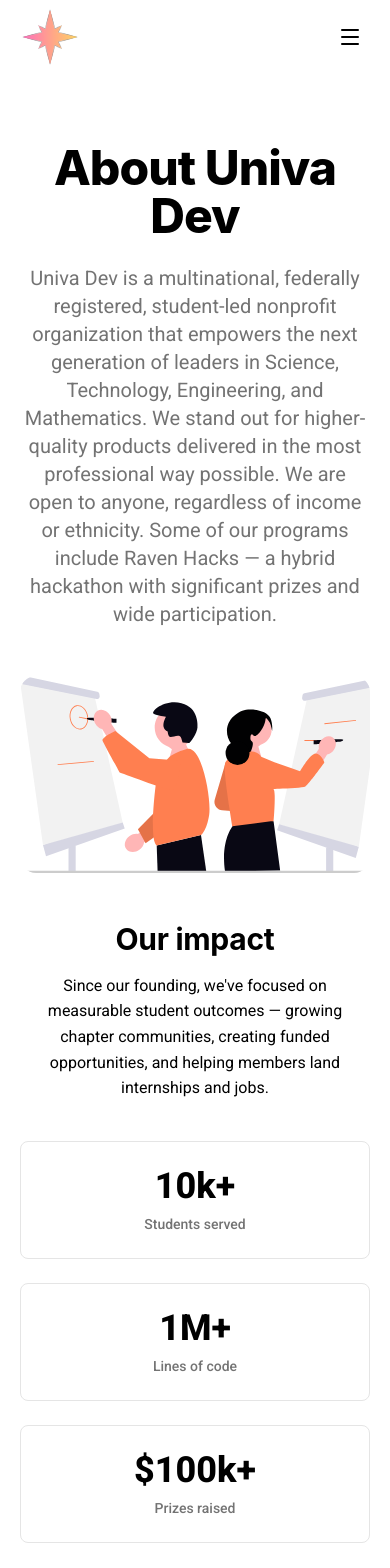
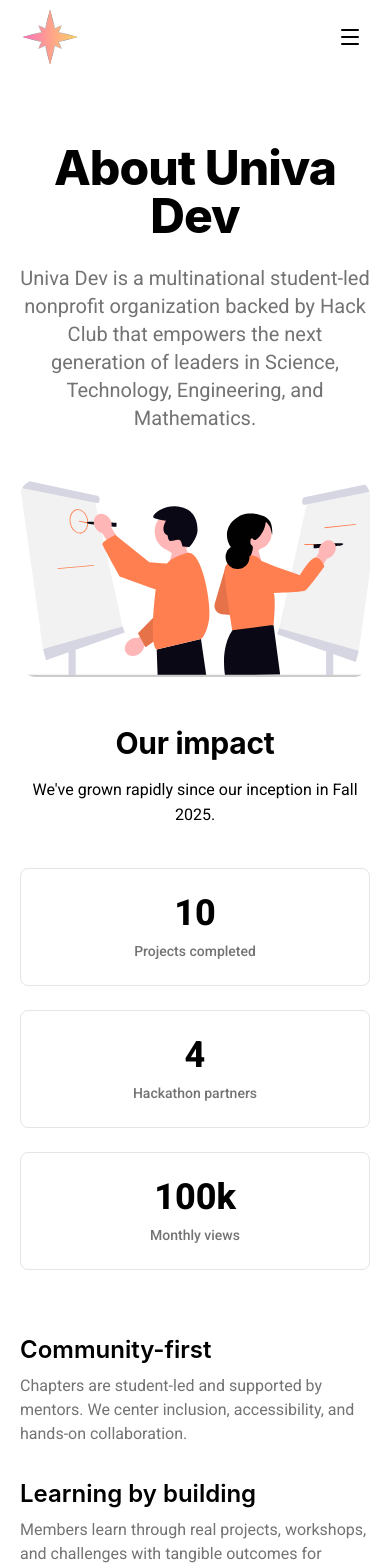
Before and after one commit to univadev/univadev.com, a Next.js app: page /about in a window 390 px wide. Shown: the top 1568 px of the page. Built offline with nearby package versions, Linux system fonts and the light colour scheme; a web font is replaced by a local one.

Commit message:
form works

```diff
--- a/src/app/about/page.tsx
+++ b/src/app/about/page.tsx
@@ -4,9 +4,9 @@
 import Image from "next/image";
 
 const metrics = [
-  { label: "Students served", value: "10k+" },
-  { label: "Lines of code", value: "1M+" },
-  { label: "Prizes raised", value: "$100k+" },
+  { label: "Projects completed", value: "10" },
+  { label: "Hackathon partners", value: "4" },
+  { label: "Monthly views", value: "100k" },
 ];
 
 export default function About() {
@@ -19,13 +19,9 @@
             About Univa Dev
           </h1>
           <p className="max-w-3xl mx-auto text-xl text-center text-muted-foreground mb-6">
-            Univa Dev is a multinational, federally registered, student-led
-            nonprofit organization that empowers the next generation of leaders
-            in Science, Technology, Engineering, and Mathematics. We stand out
-            for higher-quality products delivered in the most professional way
-            possible. We are open to anyone, regardless of income or ethnicity.
-            Some of our programs include Raven Hacks — a hybrid hackathon with
-            significant prizes and wide participation.
+            Univa Dev is a multinational student-led
+            nonprofit organization backed by Hack Club that empowers the next generation of leaders
+            in Science, Technology, Engineering, and Mathematics.
           </p>
 
           {/* Responsive Image */}
@@ -46,9 +42,7 @@
             Our impact
           </h2>
           <p className="text-center max-w-2xl mx-auto mb-10">
-            Since our founding, we've focused on measurable student outcomes —
-            growing chapter communities, creating funded opportunities, and
-            helping members land internships and jobs.
+            We've grown rapidly since our inception in Fall 2025.
           </p>
 
           <div className="grid grid-cols-1 sm:grid-cols-3 gap-6 max-w-4xl mx-auto mb-16">
--- /dev/null
+++ b/src/components/forms/email-signup-form.tsx
@@ -0,0 +1,82 @@
+"use client";
+
+import * as React from "react";
+
+type EmailSignupFormRenderProps = {
+  emailValue: string;
+  setEmailValue: (value: string) => void;
+  inputName: string;
+};
+
+type EmailSignupFormProps = {
+  className?: string;
+  children: (props: EmailSignupFormRenderProps) => React.ReactNode;
+};
+
+const GOOGLE_FORMS_ACTION =
+  "https://docs.google.com/forms/d/e/1FAIpQLScvPKpEypkWjSk1VSJfEiDnmejWpgTRUBFaWQzFQS8xhPNeGg/formResponse";
+const GOOGLE_FORMS_EMAIL_FIELD = "entry.99358177";
+
+export default function EmailSignupForm({
+  className,
+  children,
+}: EmailSignupFormProps) {
+  const iframeName = React.useId().replaceAll(":", "");
+  const [isSuccessOpen, setIsSuccessOpen] = React.useState(false);
+  const [emailValue, setEmailValue] = React.useState("");
+
+  return (
+    <>
+      <form
+        action={GOOGLE_FORMS_ACTION}
+        method="POST"
+        target={iframeName}
+        onSubmit={() => {
+          // Optimistic success (can't reliably confirm cross-origin response).
+          setIsSuccessOpen(true);
+          setEmailValue("");
+        }}
+        className={className}
+      >
+        {children({
+          emailValue,
+          setEmailValue,
+          inputName: GOOGLE_FORMS_EMAIL_FIELD,
+        })}
+      </form>
+
+      <iframe name={iframeName} style={{ display: "none" }} />
+
+      {isSuccessOpen && (
+        <div
+          className="fixed inset-0 z-[100] flex items-center justify-center p-4"
+          role="dialog"
+          aria-modal="true"
+          aria-label="Subscription success"
+        >
+          <button
+            type="button"
+            className="absolute inset-0 bg-black/50"
+            onClick={() => setIsSuccessOpen(false)}
+            aria-label="Close"
+          />
+          <div className="relative w-full max-w-sm rounded-2xl bg-white p-6 shadow-xl">
+            <div className="text-center">
+              <div className="text-2xl font-bold text-black">Success</div>
+              <p className="mt-2 text-sm text-gray-600">
+                You&apos;re subscribed.
+              </p>
+              <button
+                type="button"
+                className="mt-6 inline-flex w-full items-center justify-center rounded-full bg-black px-6 py-3 text-base font-semibold text-white hover:bg-neutral-800"
+                onClick={() => setIsSuccessOpen(false)}
+              >
+                Close
+              </button>
+            </div>
+          </div>
+        </div>
+      )}
+    </>
+  );
+}
--- a/src/components/sections/bank-anywhere.tsx
+++ b/src/components/sections/bank-anywhere.tsx
@@ -4,19 +4,19 @@
 const features = [
   {
     icon: <Trophy className="w-full h-full text-[#ff7f50]" />,
-    text: "$100k+ in prizes awarded",
+    text: "4 hackathon partners",
   },
   {
     icon: <Users className="w-full h-full text-[#ff7f50]" />,
-    text: "1,000+ active members",
+    text: "100k monthly views",
   },
   {
     icon: <Code className="w-full h-full text-[#ff7f50]" />,
-    text: "1M+ lines of code written",
+    text: "10 software projects completed",
   },
   {
     icon: <Globe className="w-full h-full text-[#ff7f50]" />,
-    text: "10+ countries represented",
+    text: "5 continents represented",
   },
 ];
 
--- a/src/components/sections/final-cta.tsx
+++ b/src/components/sections/final-cta.tsx
@@ -1,6 +1,6 @@
 "use client";
 
-import { Input } from "@/components/ui/input";
+import EmailSignupForm from "@/components/forms/email-signup-form";
 
 const FinalCta = () => {
   return (
@@ -25,11 +25,17 @@
             </p>
           </div>
           <div className="col-span-full md:col-start-8 md:col-span-5 flex flex-col gap-4">
-            <form className="flex flex-col sm:flex-row items-center gap-4 sm:gap-0">
-              <Input
-                type="tel"
+            <EmailSignupForm className="flex flex-col sm:flex-row items-center gap-4 sm:gap-0">
+              {({ emailValue, setEmailValue, inputName }) => (
+                <>
+                  <input
+                    type="email"
+                    name={inputName}
+                    required
                     placeholder="Enter your email"
-                className="bg-white text-black placeholder:text-gray-500 rounded-full pl-5 h-[58px] w-full sm:mr-4 border-none ring-offset-black focus-visible:ring-2 focus-visible:ring-white"
+                    value={emailValue}
+                    onChange={(e) => setEmailValue(e.target.value)}
+                    className="bg-white text-black placeholder:text-gray-500 rounded-full pl-5 h-[58px] w-full sm:mr-4 border-none ring-offset-black focus-visible:ring-2 focus-visible:ring-white outline-none"
                   />
                   <button
                     type="submit"
@@ -37,7 +43,9 @@
                   >
                     Get Started
                   </button>
-            </form>
+                </>
+              )}
+            </EmailSignupForm>
           </div>
         </div>
       </div>
--- a/src/components/sections/hero-section.tsx
+++ b/src/components/sections/hero-section.tsx
@@ -3,6 +3,7 @@
 import { useState, useEffect, useRef } from "react";
 import Image from "next/image";
 import { Info } from "lucide-react";
+import EmailSignupForm from "@/components/forms/email-signup-form";
 
 const slides = [
   {
@@ -132,11 +133,19 @@
             </div>
 
             {/* CTA Form */}
-            <form className="mt-8 lg:mt-10 w-full max-w-md">
+            <div className="mt-8 lg:mt-10 w-full max-w-md">
+              <EmailSignupForm
+                className="w-full"
+              >
+                {({ emailValue, setEmailValue, inputName }) => (
                   <div className="flex items-center bg-gray-200 rounded-full p-1 relative transition-all focus-within:ring-2 focus-within:ring-black">
                     <input
-                  type="tel"
+                      type="email"
+                      name={inputName}
+                      required
                       placeholder="Enter your email"
+                      value={emailValue}
+                      onChange={(e) => setEmailValue(e.target.value)}
                       className="flex-grow bg-transparent border-none text-base font-medium placeholder-gray-500 pl-5 pr-2 py-3 focus:ring-0 outline-none"
                     />
 
@@ -147,11 +156,13 @@
                       Get Started
                     </button>
                   </div>
+                )}
+              </EmailSignupForm>
               <p className="text-xs text-gray-500 mt-3 px-4">
                 Join our mailing list for exclusive updates on hackathons,
                 workshops, and leadership programs.
               </p>
-            </form>
+            </div>
           </div>
 
           {/* Desktop Image Carousel */}
--- a/src/components/sections/savings-feature.tsx
+++ b/src/components/sections/savings-feature.tsx
@@ -33,7 +33,7 @@
             </p>
 
             <h2 className="text-[32px] leading-[1.2] lg:text-[48px] font-bold text-black tracking-[-0.01em] mb-6">
-              Join 10,000+ innovators
+              Join our community of innovators
             </h2>
             <p className="text-lg text-black max-w-[450px] mx-auto lg:mx-0 mb-8 leading-relaxed">
               Connect with ambitious students from around the world. Collaborate
```
Lines whose indentation alone changed are shown as unchanged.
